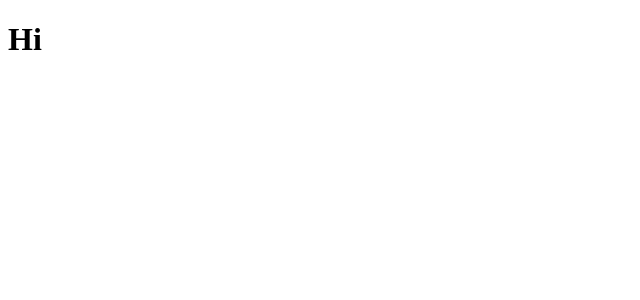
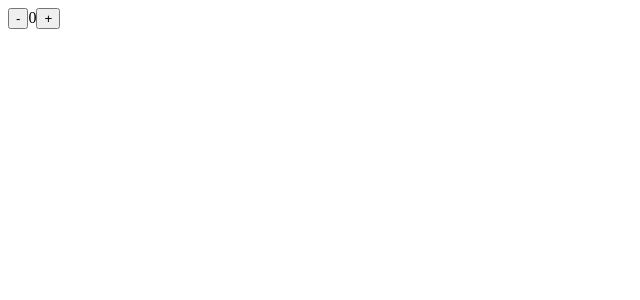
Before and after one commit to shafali03/counter-react, a React (Create React App) app: page / in a window 1280 px wide. Shown: the top 300 px of the page, without its empty margins (0-640 px from the left). Built offline with nearby package versions, Linux system fonts and the light colour scheme.

Commit message:
created minus and plus button

```diff
--- a/src/App.js
+++ b/src/App.js
@@ -2,9 +2,13 @@
 
 
 function App() {
-  return <h1>
-    Hi
-  </h1>
+  return (
+    <div>
+      <button>-</button>
+      <span>0</span>
+      <button>+</button>
+    </div>
+  )
 }
 
 export default App;
```
